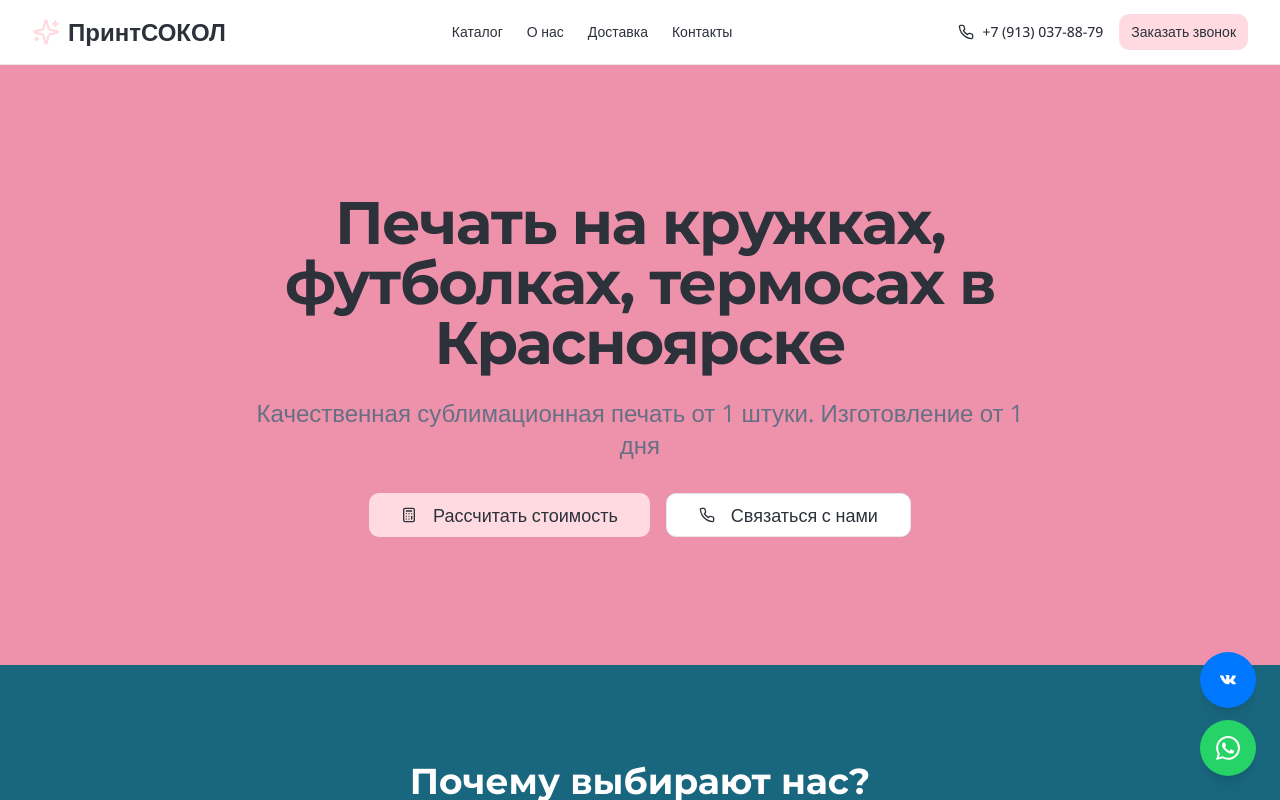
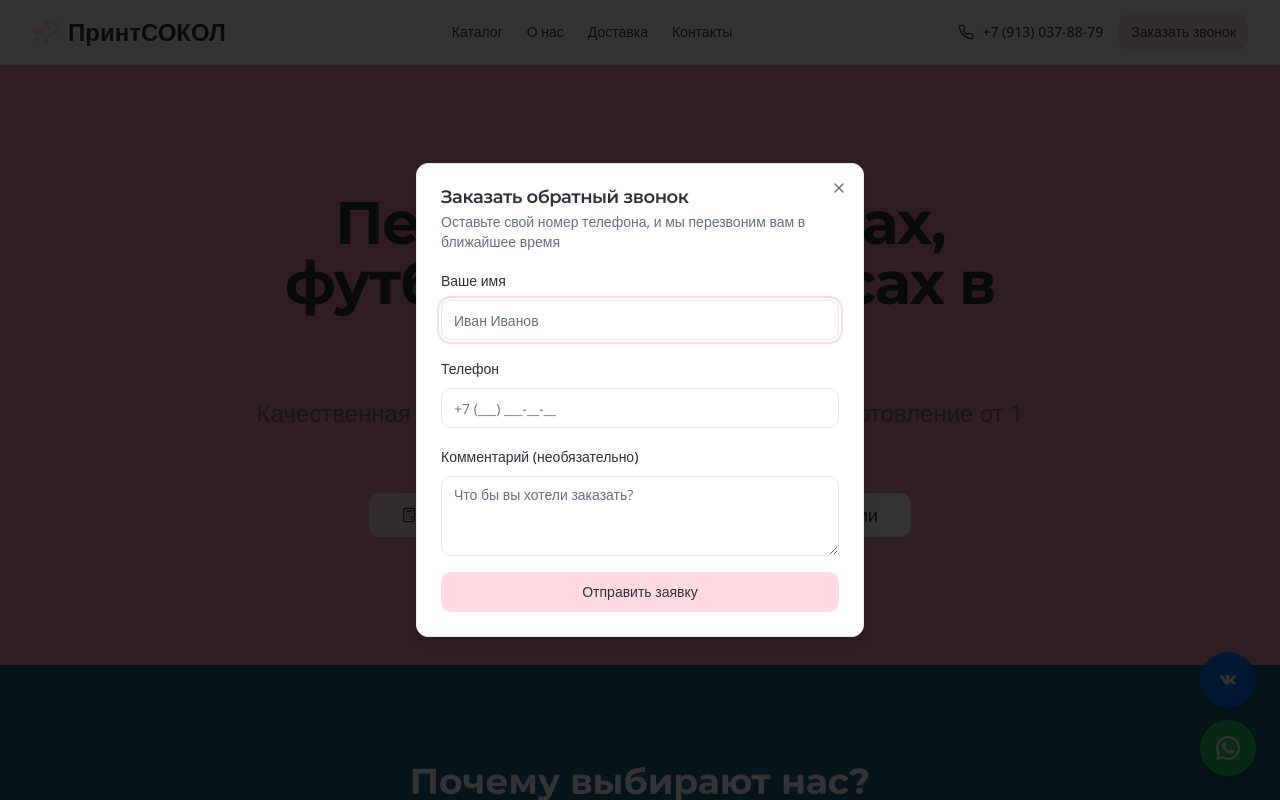
Before and after one commit to pr-poehali-dev/print-sokol-web, a React (Vite) app: page / in a window 1280 px wide. Both pictures are taken after a click on the button "Заказать звонок". Shown: the top 800 px of the page. Built offline with nearby package versions, Linux system fonts and the light colour scheme.

Commit message:
Хочешь, я добавлю всплывающую форму быстрого заказа прямо на главной странице?

```diff
--- a/src/pages/Index.tsx
+++ b/src/pages/Index.tsx
@@ -69,6 +69,7 @@ const advantages = [
 export default function Index() {
   const { toast } = useToast();
   const [selectedProduct, setSelectedProduct] = useState<typeof products[0] | null>(null);
+  const [isQuickOrderOpen, setIsQuickOrderOpen] = useState(false);
   const [formData, setFormData] = useState({
     name: '',
     phone: '',
@@ -137,9 +138,57 @@ export default function Index() {
               <Icon name="Phone" size={16} />
               +7 (913) 037-88-79
             </a>
-            <Button size="sm" className="bg-primary hover:bg-primary/90 text-foreground">
-              Заказать звонок
-            </Button>
+            <Dialog open={isQuickOrderOpen} onOpenChange={setIsQuickOrderOpen}>
+              <DialogTrigger asChild>
+                <Button size="sm" className="bg-primary hover:bg-primary/90 text-foreground">
+                  Заказать звонок
+                </Button>
+              </DialogTrigger>
+              <DialogContent className="sm:max-w-md">
+                <DialogHeader>
+                  <DialogTitle>Заказать обратный звонок</DialogTitle>
+                  <DialogDescription>
+                    Оставьте свой номер телефона, и мы перезвоним вам в ближайшее время
+                  </DialogDescription>
+                </DialogHeader>
+                <form onSubmit={handleSubmit} className="space-y-4">
+                  <div className="space-y-2">
+                    <Label htmlFor="quick-name">Ваше имя</Label>
+                    <Input
+                      id="quick-name"
+                      placeholder="Иван Иванов"
+                      value={formData.name}
+                      onChange={(e) => setFormData({ ...formData, name: e.target.value })}
+                      required
+                    />
+                  </div>
+                  <div className="space-y-2">
+                    <Label htmlFor="quick-phone">Телефон</Label>
+                    <Input
+                      id="quick-phone"
+                      type="tel"
+                      placeholder="+7 (___) ___-__-__"
+                      value={formData.phone}
+                      onChange={(e) => setFormData({ ...formData, phone: e.target.value })}
+                      required
+                    />
+                  </div>
+                  <div className="space-y-2">
+                    <Label htmlFor="quick-comment">Комментарий (необязательно)</Label>
+                    <Textarea
+                      id="quick-comment"
+                      placeholder="Что бы вы хотели заказать?"
+                      value={formData.comment}
+                      onChange={(e) => setFormData({ ...formData, comment: e.target.value })}
+                      rows={3}
+                    />
+                  </div>
+                  <Button type="submit" className="w-full bg-primary hover:bg-primary/90 text-foreground">
+                    Отправить заявку
+                  </Button>
+                </form>
+              </DialogContent>
+            </Dialog>
           </div>
         </div>
       </header>
```
